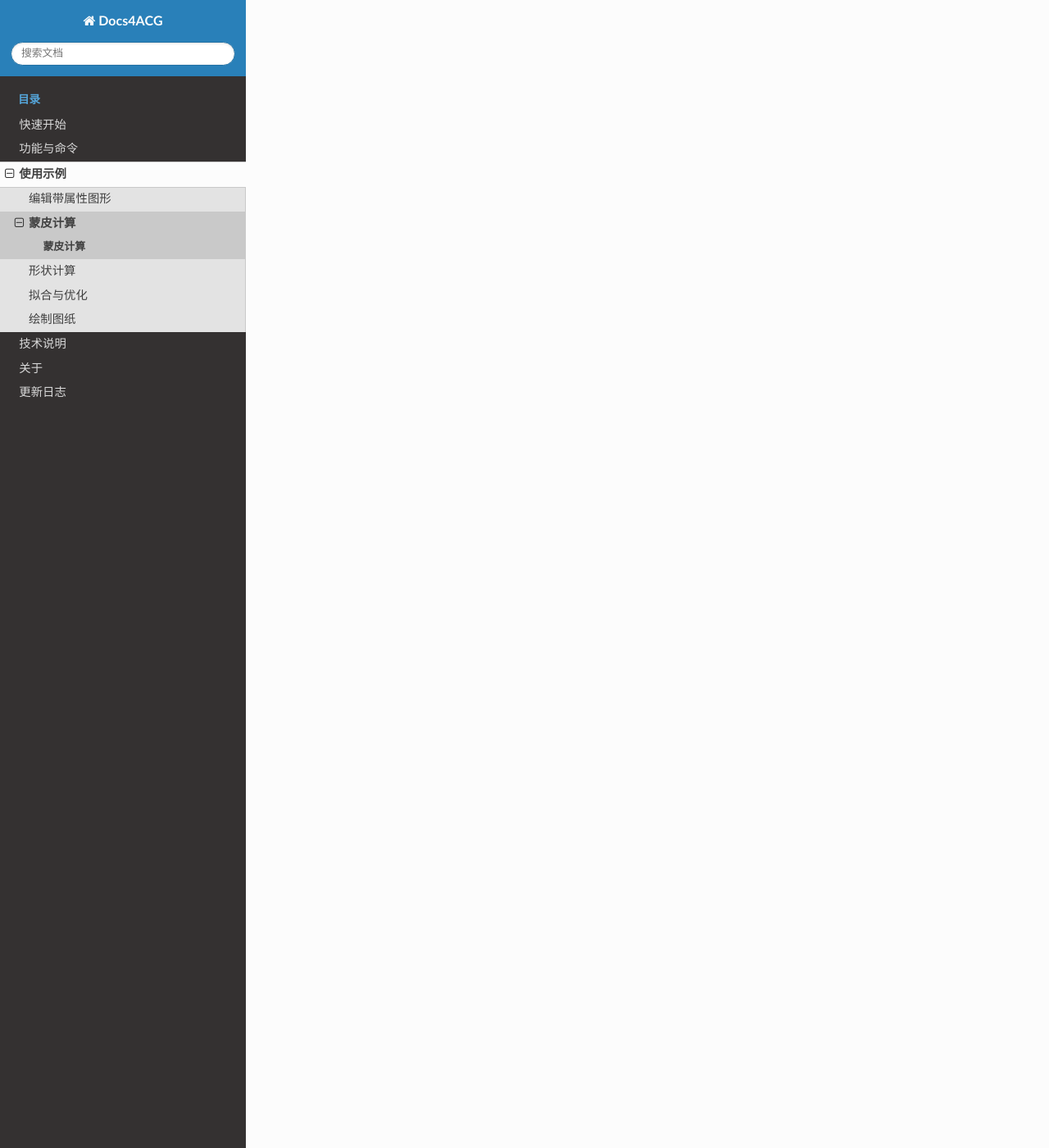
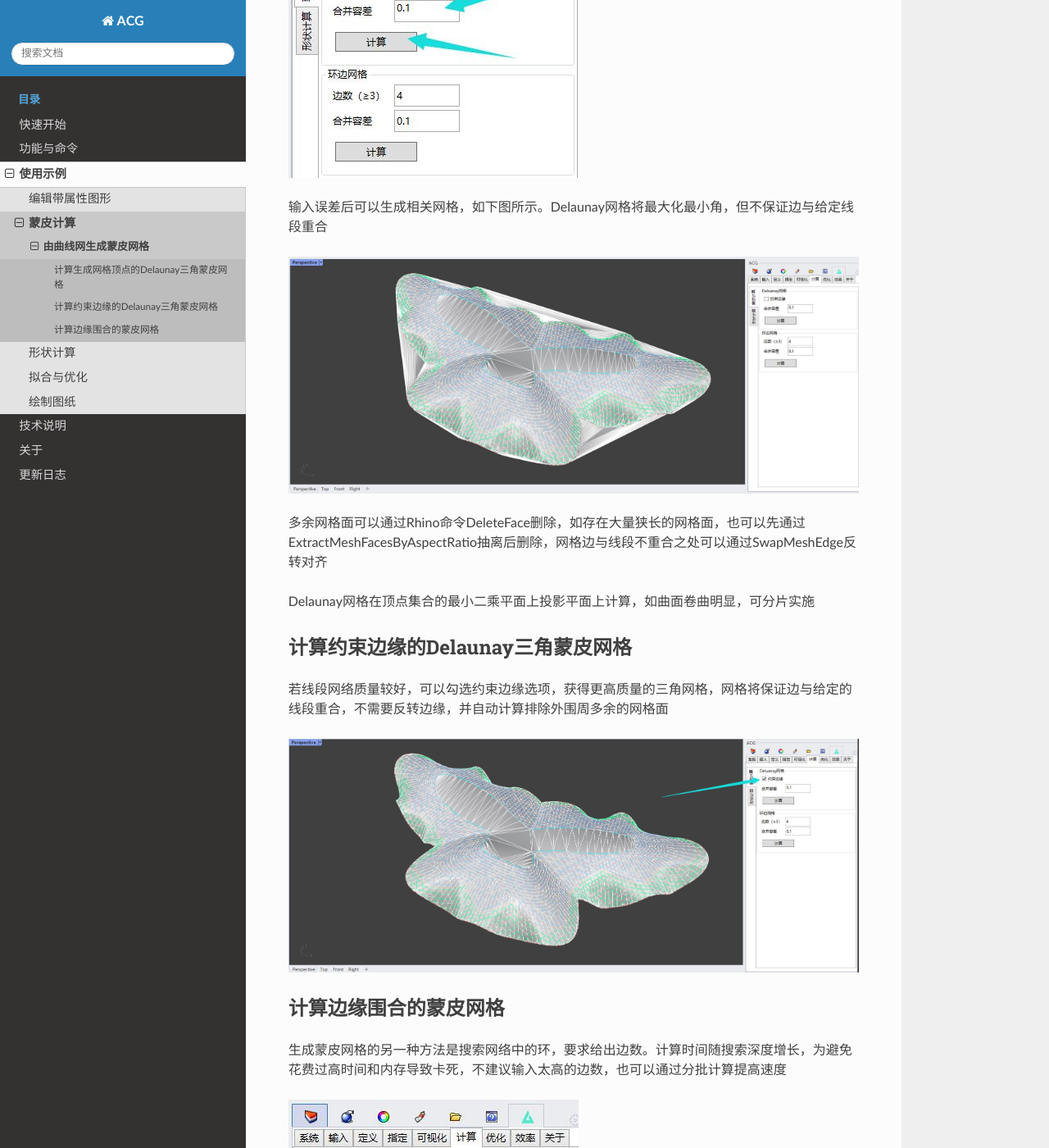
Before and after one commit to zhuoju36/Docs4ACG, a Sphinx documentation site: the page built from source/examples/genskin/genskin.md, in a window 1280 px wide and 1400 px high, scrolled down 1701 px. Shown: the whole window at 82% size. Built offline with Sphinx 7.4.7 and the Read the Docs theme 2.0.0, drawn with Linux system fonts in a browser that asks for light colours; some of the changed text lies outside the part shown.

Commit message:
update example skin

```diff
--- a/source/conf.py
+++ b/source/conf.py
@@ -17,12 +17,12 @@
 
 # -- Project information -----------------------------------------------------
 
-project = 'Docs4ACG'
+project = 'ACG'
 copyright = '2022, Zhuoju Huang'
 author = 'Zhuoju Huang'
 
 # The full version, including alpha/beta/rc tags
-release = 'v0.0.10'
+release = 'v0.0.11.1'
 
 
 # -- General configuration ---------------------------------------------------
--- a/source/examples/genskin/genskin.md
+++ b/source/examples/genskin/genskin.md
@@ -1 +1,45 @@
-# 蒙皮计算
+# 由曲线网生成蒙皮网格
+
+在空间结构的计算中往往需要生成蒙皮网格，如用于荷载传导的蒙皮，或者空间梁板结构中的板等
+
+ACG提供的几种快速的方法进行相关计算
+
+此处以下图单层网壳模型为例说明，图中的曲线网络，已经打断为离散的线段。
+
+![skin](/_static/img/examples/genskin/1.jpg)
+
+初始化模型，使得功能可用后，通过计算-蒙皮计算进入面板
+
+![skin](/_static/img/examples/genskin/2.jpg)
+
+## 计算生成网格顶点的Delaunay三角蒙皮网格
+
+通过下图入口执行计算
+
+![skin](/_static/img/examples/genskin/3.jpg)
+
+输入误差后可以生成相关网格，如下图所示。Delaunay网格将最大化最小角，但不保证边与给定线段重合
+
+![skin](/_static/img/examples/genskin/4.jpg)
+
+多余网格面可以通过Rhino命令DeleteFace删除，如存在大量狭长的网格面，也可以先通过ExtractMeshFacesByAspectRatio抽离后删除，网格边与线段不重合之处可以通过SwapMeshEdge反转对齐
+
+Delaunay网格在顶点集合的最小二乘平面上投影平面上计算，如曲面卷曲明显，可分片实施
+
+## 计算约束边缘的Delaunay三角蒙皮网格
+
+若线段网络质量较好，可以勾选约束边缘选项，获得更高质量的三角网格，网格将保证边与给定的线段重合，不需要反转边缘，并自动计算排除外围周多余的网格面
+
+![skin](/_static/img/examples/genskin/5.jpg)
+
+## 计算边缘围合的蒙皮网格
+
+生成蒙皮网格的另一种方法是搜索网络中的环，要求给出边数。计算时间随搜索深度增长，为避免花费过高时间和内存导致卡死，不建议输入太高的边数，也可以通过分批计算提高速度
+
+![skin](/_static/img/examples/genskin/6.jpg)
+
+下图给定边数为4，故根据边生成了四边形的网格，而3边的三角网格面没有被生成，如需生成可以输入边数=3再次计算。
+
+![skin](/_static/img/examples/genskin/7.jpg)
+
+如有破洞或其他不能按预期边数生成网格的情况，请检查附近线段是否没有正确连接。
--- a/source/index.rst
+++ b/source/index.rst
@@ -6,7 +6,7 @@
 欢迎使用 ACG 文档!
 ====================================
 
-ACG（Adaptable Computation Gadget）是一个面向结构设计师的Rhinoceros上的插件程序，继承结构工程设计过程的信息模型，并提供便捷的几何、力学计算与数据模型处理功能，协助设计师专注结构本质，创造更优雅的设计与更高质量的结构工程产品。
+ACG（Adaptable Computation Gadget）是一个面向复杂空间结构的计算程序集，集成结构工程设计过程的信息模型，并提供便捷的几何、力学计算与数据模型处理功能，协助设计师专注结构本质，创造更优雅的设计与更高质量的结构工程产品。
 
 .. toctree::
    :maxdepth: 1
```
Also changed, not shown: source/_static/img/examples/genskin/1.jpg (added), source/_static/img/examples/genskin/2.jpg (added), source/_static/img/examples/genskin/3.jpg (added), source/_static/img/examples/genskin/4.jpg (added), source/_static/img/examples/genskin/5.jpg (added), source/_static/img/examples/genskin/6.jpg (added), source/_static/img/examples/genskin/7.jpg (added).
